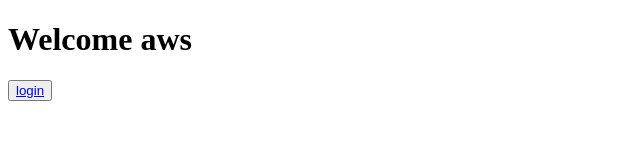
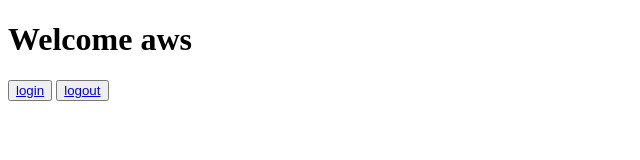
Before and after one commit to harnoldhouse-kmacewicz/aws-amplify, a plain HTML site: page index.html in a window 1280 px wide. Shown: the whole page, without its empty margins (0-640 px from the left). Drawn offline with Linux system fonts and the light colour scheme.

Commit message:
added logout

```diff
--- a/index.html
+++ b/index.html
@@ -10,19 +10,10 @@
       </a>
     </button>
 
-    <!-- <form>
-      <div>
-        <p>Username</p>
-        <input />
-      </div>
-      <div>
-        <p>Password</p>
-        <input />
-      </div>
-      <button type="submit">
-        login
-      </button>
-    </form> -->
-
+    <button>
+      <a href="https://authenticationfortest.auth.eu-central-1.amazoncognito.com/logout?client_id=5r11revm4hv7r31sm8hd4trasn&logout_uri=https://main.d30a4hgjoi0cxf.amplifyapp.com/logout.html">
+        logout
+      </a>
+    </button>
   </body>
 </html>
```
